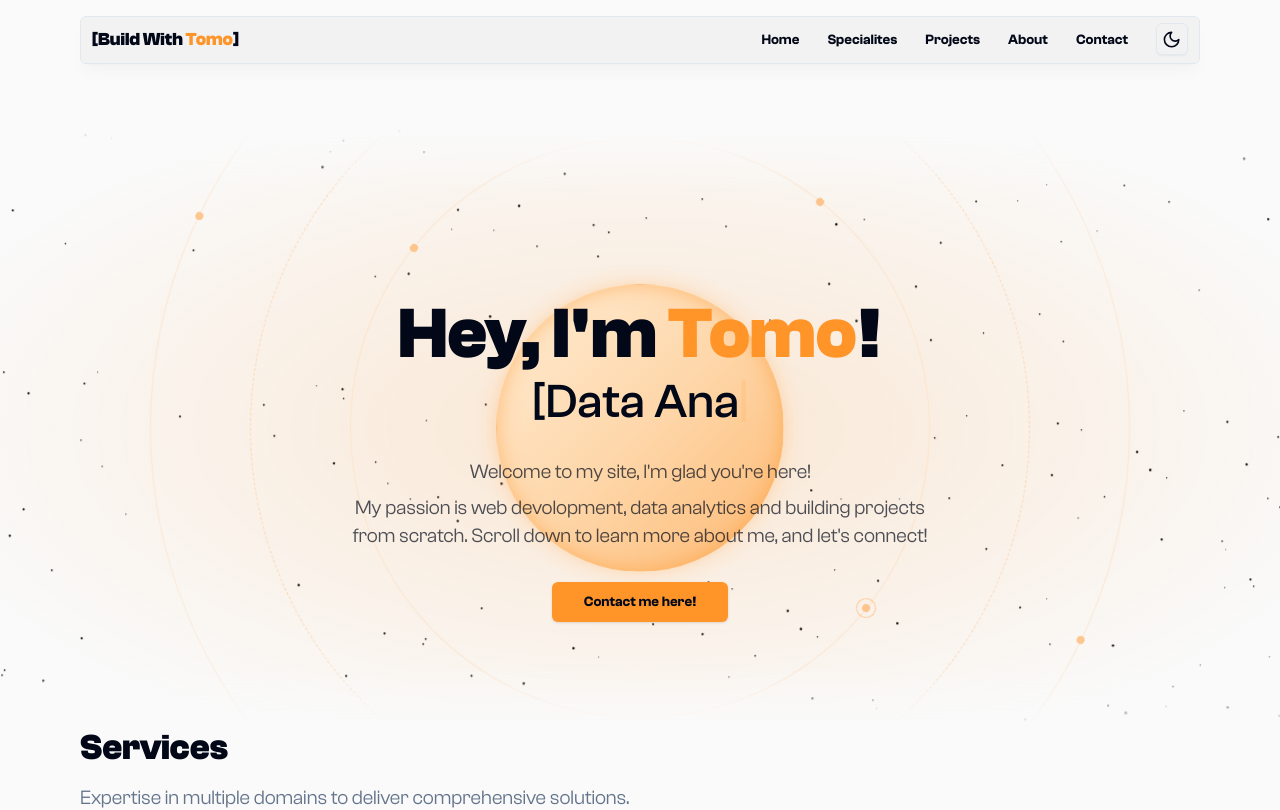
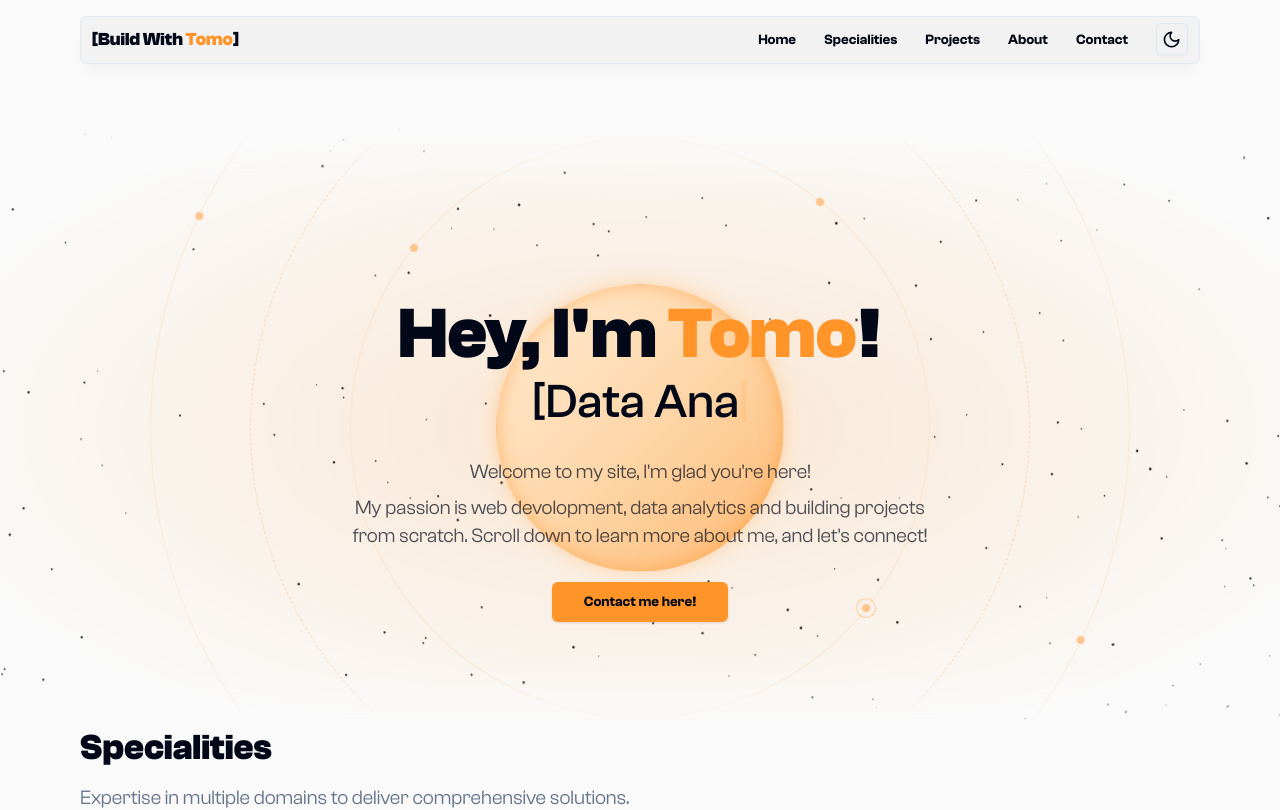
Before and after one commit to 0xtomotech/tomo-portfolio, a Next.js app: page / in a window 1280 px wide. Shown: the top 810 px of the page. Built offline with nearby package versions, Linux system fonts and the light colour scheme.

Commit message:
minor adjustments for dark mode

```diff
--- a/src/components/header.tsx
+++ b/src/components/header.tsx
@@ -11,8 +11,8 @@ const links = [
     hash: "#home",
   },
   {
-    name: "Specialites",
-    hash: "#specialites",
+    name: "Specialities",
+    hash: "#specialities",
   },
   {
     name: "Projects",
--- a/src/components/projects.tsx
+++ b/src/components/projects.tsx
@@ -32,7 +32,7 @@ const ProjectCard = React.forwardRef<
       }}
       className="h-full"
     >
-      <Card className="group flex h-full flex-col overflow-hidden">
+      <Card className="group flex h-full flex-col overflow-hidden transition-shadow duration-300 ease-in-out hover:shadow-lg dark:shadow-none dark:hover:shadow-[0_0_15px_rgba(255,149,41,0.05)]">
         <CardHeader className="flex-row items-start justify-between space-x-1 space-y-0 pb-2">
           <div>
             <CardTitle className="text-lg font-semibold">
@@ -50,7 +50,7 @@ const ProjectCard = React.forwardRef<
               ))}
             </div>
           </div>
-          <div className="relative h-32 w-36 overflow-hidden rounded-lg">
+          <div className="relative h-24 w-36 overflow-hidden rounded-lg">
             <div className="absolute inset-0 z-10 bg-[#FF9529]/40 mix-blend-multiply transition-opacity duration-500 ease-in-out group-hover:opacity-0"></div>
             <Image
               src={project.imageUrl}
--- a/src/components/services.tsx
+++ b/src/components/services.tsx
@@ -192,7 +192,7 @@ const ServiceCard: React.FC<{
     <Card
       onMouseEnter={handleHover}
       onMouseLeave={handleMouseLeave}
-      className="flex flex-col transition-shadow duration-300 ease-in-out hover:shadow-lg"
+      className="flex flex-col transition-shadow duration-300 ease-in-out hover:shadow-lg dark:shadow-none dark:hover:shadow-[0_0_15px_rgba(255,149,41,0.05)]"
     >
       <CardHeader>
         <div className={`mb-4 flex justify-center`}>
@@ -234,7 +234,7 @@ const Services: React.FC = () => {
     <div className="w-full bg-background">
       <div className="mx-auto max-w-7xl px-5 lg:px-20">
         <section className="pb-[8rem]" id="specialites">
-          <h1 className="mb-4 text-4xl font-bold">Services</h1>
+          <h1 className="mb-4 text-4xl font-bold">Specialities</h1>
           <p className="mb-12 text-xl text-muted-foreground">
             Expertise in multiple domains to deliver comprehensive solutions.
           </p>
```
